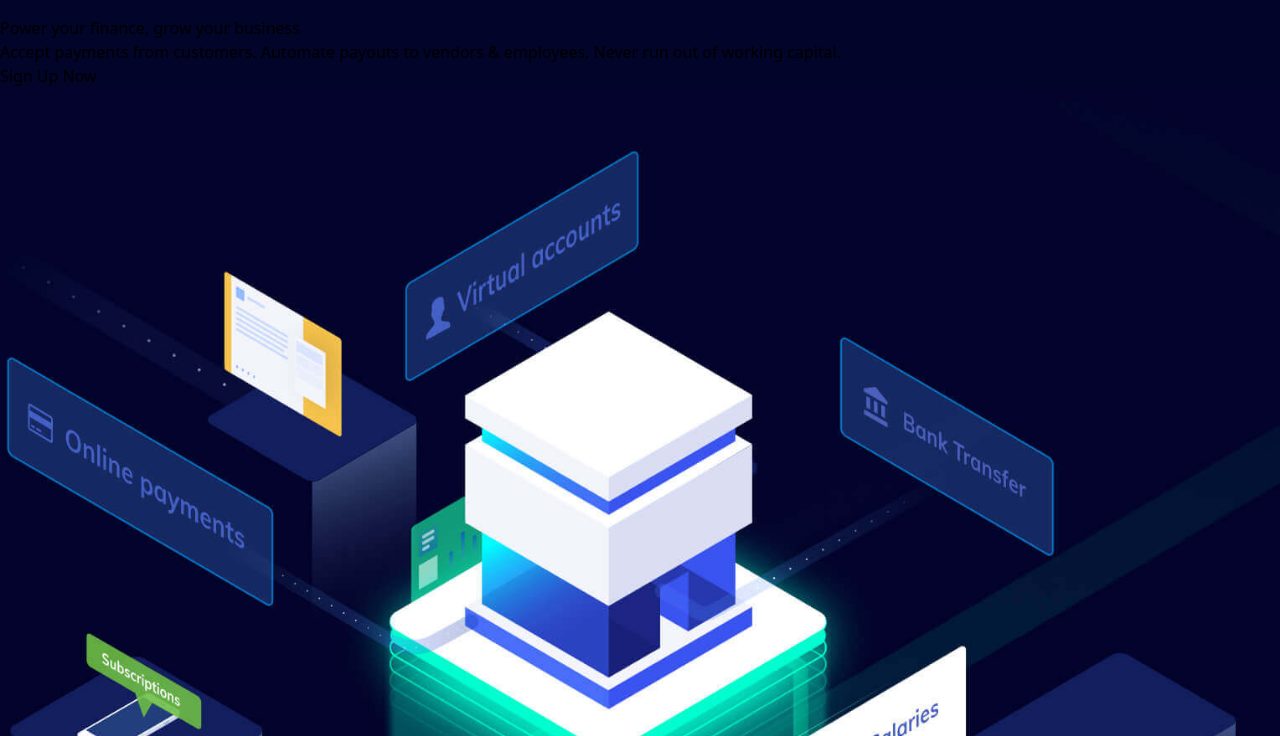
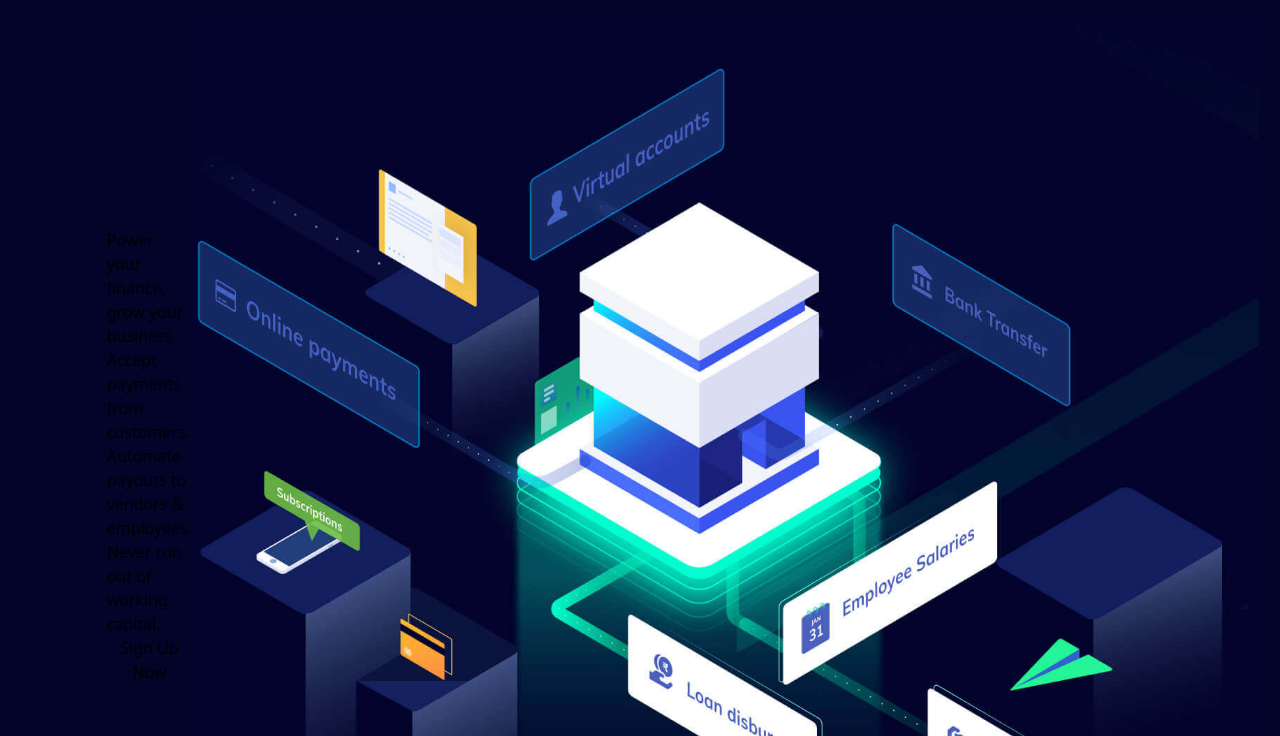
Before and after one commit to invtfl-yuvraj/razorpay-clone, a website built with Vite: page index.html in a window 1280 px wide. Shown: the part 64-800 px from the top of the page. Built offline with nearby package versions, Linux system fonts and the light colour scheme.

Commit message:
Updated hero-section

```diff
--- a/index.html
+++ b/index.html
@@ -55,7 +55,7 @@
     <section
     class="relative bg-deepBlue">
 
-    <div class="">
+    <div class="w-10/12 max-w-[1080px] flex flex-row justify-between items-center mx-auto ">
         <!--left part-->
         <div class="">
             <h1 class="">Power your finance, grow your business</h1>
```
